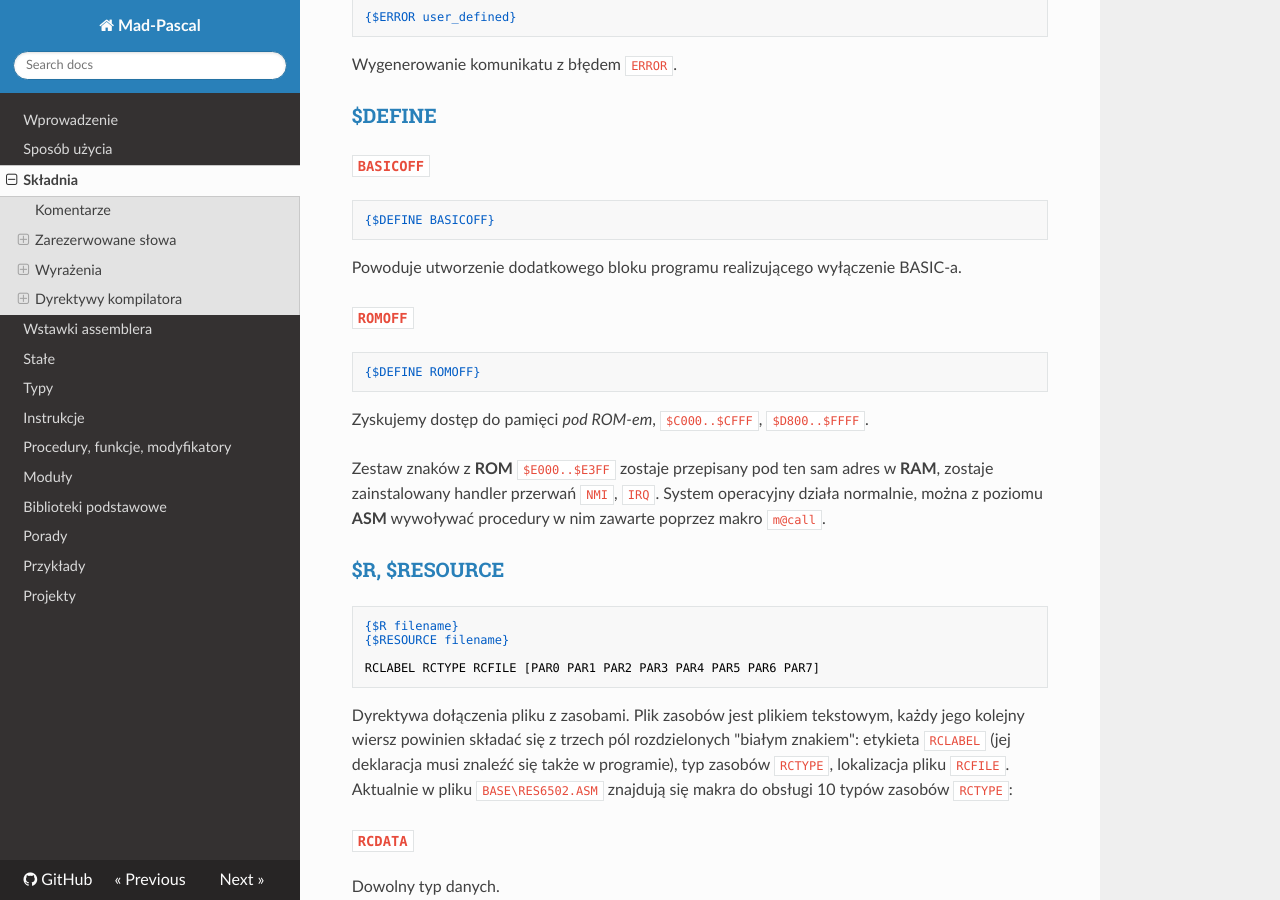
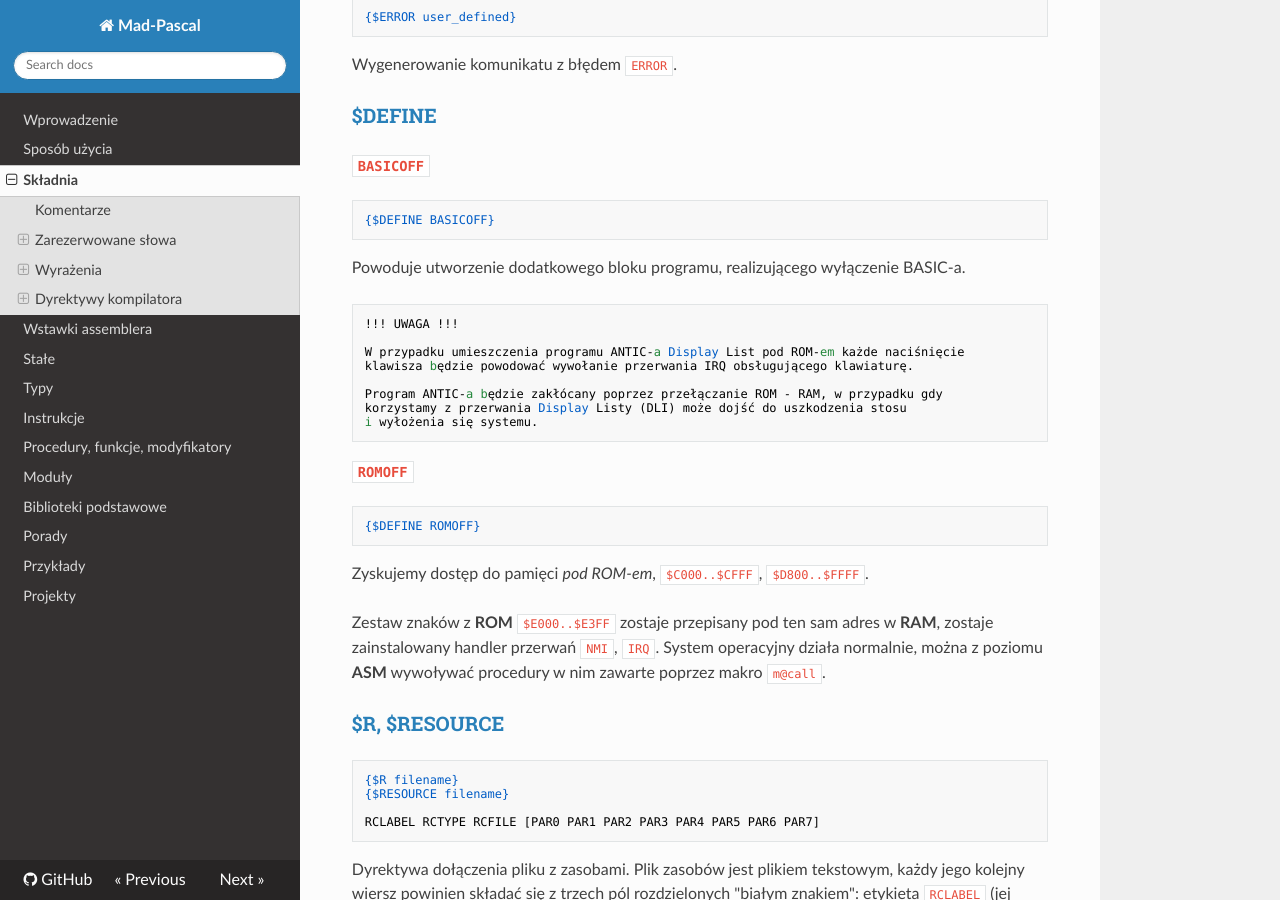
Before and after one commit to zbyti/mad-pascal-mkdocs, an MkDocs documentation site: the page built from docs/skladnia.md, in a window 1280 px wide and 900 px high, scrolled down 5168 px. Built offline with MkDocs 1.6.1, drawn with Linux system fonts in a browser that asks for light colours; nearby versions of some CDN libraries.

Commit message:
Add files via upload

````diff
--- a/docs/skladnia.md
+++ b/docs/skladnia.md
@@ -272,7 +272,16 @@ Wygenerowanie komunikatu z błędem `ERROR`.
 ```delphi
 {$DEFINE BASICOFF}
 ```
-Powoduje utworzenie dodatkowego bloku programu realizującego wyłączenie BASIC-a.
+Powoduje utworzenie dodatkowego bloku programu, realizującego wyłączenie BASIC-a.
+
+    !!! UWAGA !!!
+
+    W przypadku umieszczenia programu ANTIC-a Display List pod ROM-em każde naciśnięcie
+    klawisza będzie powodować wywołanie przerwania IRQ obsługującego klawiaturę.
+
+    Program ANTIC-a będzie zakłócany poprzez przełączanie ROM - RAM, w przypadku gdy
+    korzystamy z przerwania Display Listy (DLI) może dojść do uszkodzenia stosu
+    i wyłożenia się systemu.
 
 #### `ROMOFF`
 
````
